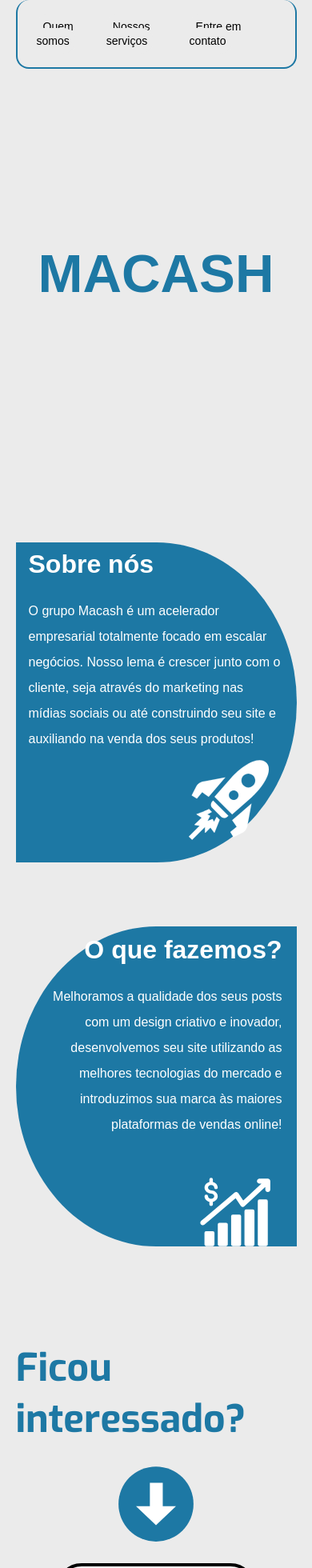
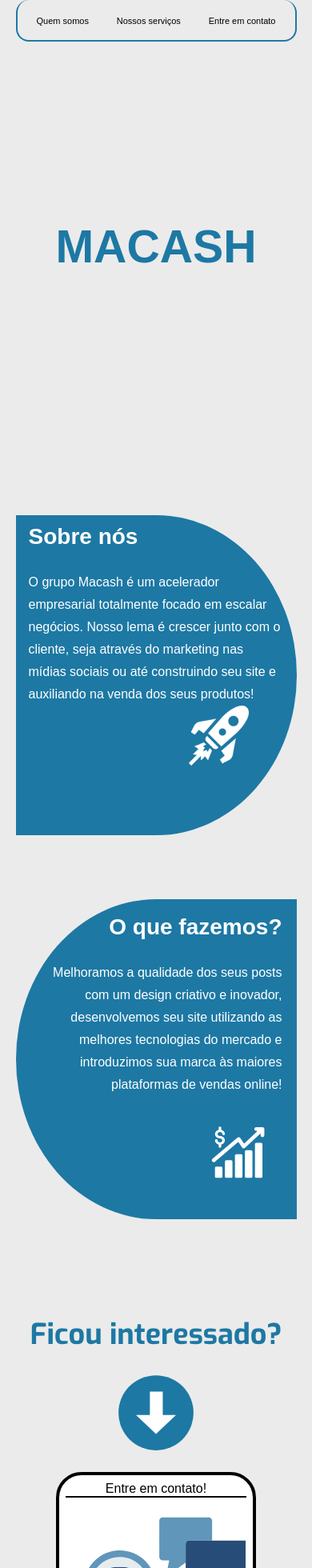
Before and after one commit to MatheusFerretti-1508/siteMacash, a React (Vite) app: page / in a window 390 px wide. Shown: the top 1960 px of the page at 80% size. Built offline with nearby package versions, Linux system fonts and the light colour scheme; the HTML template or start-up script is replaced by a standard one; a web font is replaced by a local one.

Commit message:
Melhorias mobile

```diff
--- a/src/components/Chamada/styles.ts
+++ b/src/components/Chamada/styles.ts
@@ -23,7 +23,7 @@
     margin-bottom: 24px;
 
     @media (max-width: 768px) {
-        font-size: 48px;
+        font-size: 36px;
     }
 `
 
--- a/src/components/Header/styles.ts
+++ b/src/components/Header/styles.ts
@@ -16,7 +16,7 @@
 `
 
 export const HeaderContent = styled.header`
-    padding: 24px;
+    padding: 16px;
     border: 2px solid ${colors.blueBrand};
     border-top: 0;
     border-radius: 16px;
@@ -47,6 +47,6 @@
     }
 
     @media (max-width: 768px) {
-        font-size: 14px;
+        font-size: 11px;
     }
     `
--- a/src/components/MainLogo/styles.ts
+++ b/src/components/MainLogo/styles.ts
@@ -19,15 +19,15 @@
 const MobileWaves = keyframes`
 
     0% {
-        font-size: 60px;
+        font-size: 50px;
     }
 
     50% {
-        font-size: 90px;
+        font-size: 80px;
     }
 
     100% {
-        font-size: 60px;
+        font-size: 50px;
     }
 `
 
--- a/src/components/Slogan/styles.ts
+++ b/src/components/Slogan/styles.ts
@@ -12,7 +12,7 @@
 
 export const HomeInfo = styled.div<Props>`
     margin-top: 80px;
-    padding: ${(props) => props.posicao === 'esquerda' ? '16px' : '18px 18px 18px 24px'};
+    padding: ${(props) => props.posicao === 'esquerda' ? '16px' : '24px 18px 18px 40px'};
     width: 400px;
     height: 400px;
     border-radius: ${(props) => props.posicao === 'esquerda' ? '0% 50% 50% 0' : '50% 0 0 50%'} ;
@@ -28,6 +28,10 @@
         margin-bottom: 32px;
         display: flex;
         justify-content: ${(props) => props.posicao === 'esquerda' ? 'start' : 'end'} ;
+
+        @media (max-width: 768px) {
+            font-size: 28px;
+        }
     }
 
     p {
@@ -36,12 +40,22 @@
         font-weight: 200;
         margin-bottom: 10px;
         text-align: ${(props) => props.posicao === 'esquerda' ? 'start' : 'end'};
+
+        @media (max-width: 768px) {
+            margin-bottom: 0px;
+            line-height: 28px;
+            }
     }
 
     img {
         margin: ${(props) => props.posicao === 'esquerda' ? '0 0 0 200px' : '32px 0 0 200px'};
         width: 100px;
         height: 100px;
+
+        @media (max-width: 768px) {
+            width: 75px;
+            height: 75px;
+            }
     }
 
     &:hover {
```
